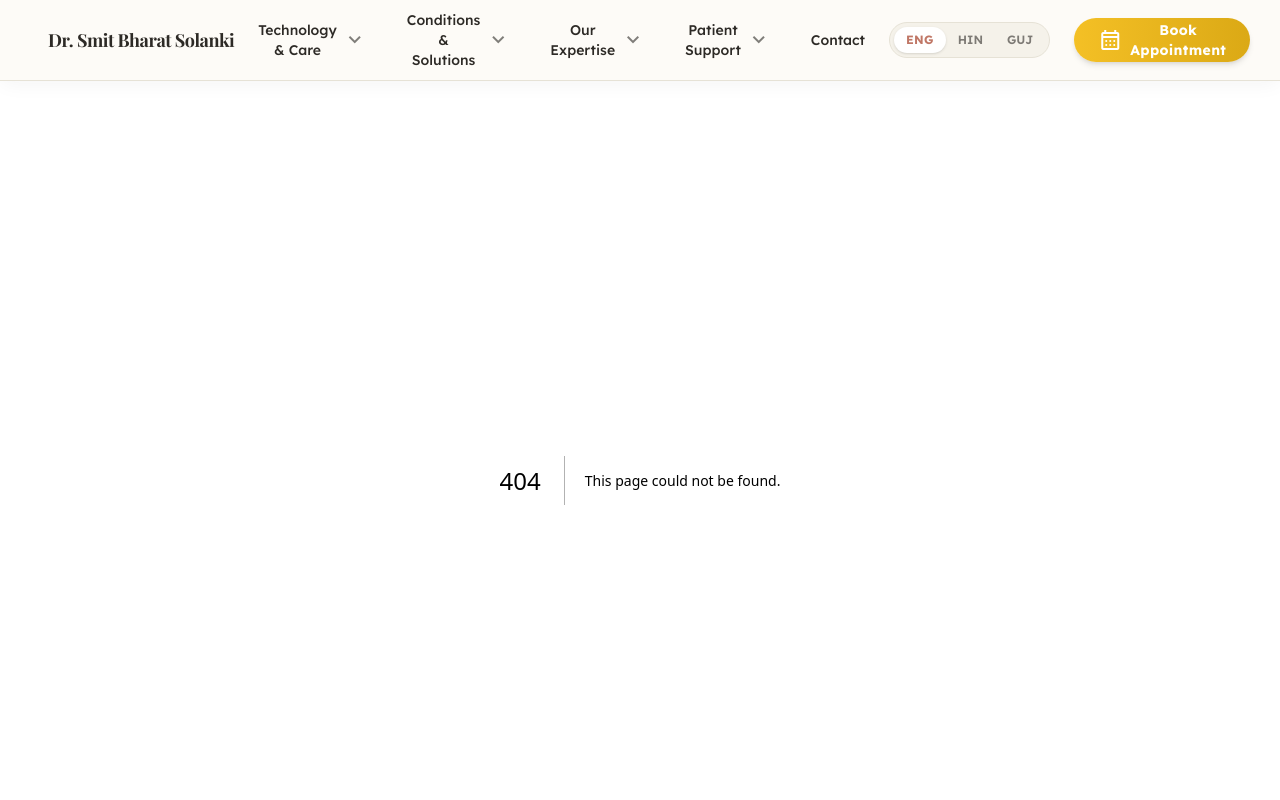
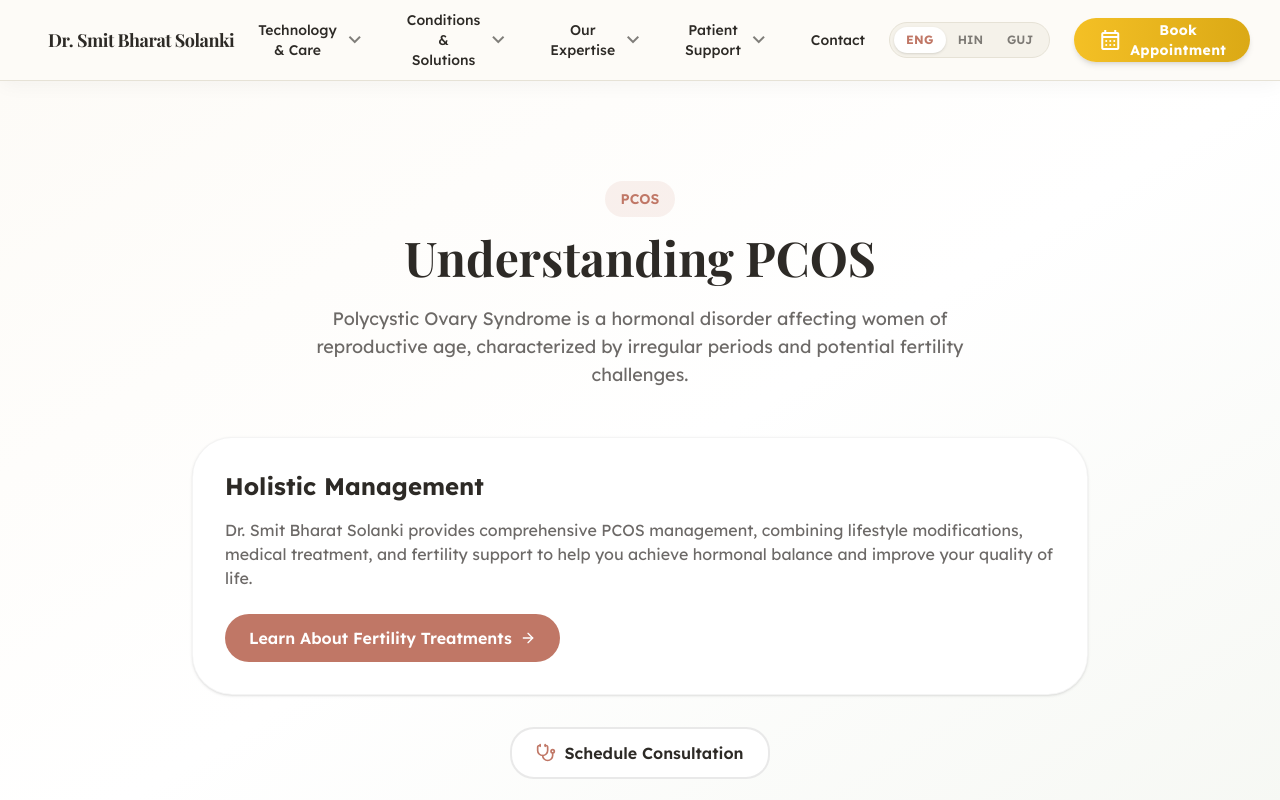
Before and after one commit to Prat05devs/DrSolanki, a Next.js app: page /conditions/pcos in a window 1280 px wide. Before the commit this address had no page. Shown: the top 800 px of the page. Built offline with nearby package versions, Linux system fonts and the light colour scheme.

Commit message:
Fix: Add condition-specific pages (fibroids, endometriosis, pcos)

```diff
--- /dev/null
+++ b/src/app/conditions/endometriosis/page.tsx
@@ -0,0 +1,53 @@
+import Footer from "@/components/global/Footer";
+import Link from "next/link";
+import { CheckCircle2, ArrowRight, Stethoscope } from "lucide-react";
+
+export default function EndometriosisPage() {
+  return (
+    <main className="flex flex-col w-full bg-[#FDFBF7]">
+      <section className="min-h-screen flex items-center bg-gradient-to-br from-[#FDFBF7] via-white to-[#E4EFE9]/30">
+        <div className="container mx-auto px-6 max-w-7xl w-full py-12">
+          <div className="max-w-4xl mx-auto">
+            <div className="text-center mb-12">
+              <span className="inline-block px-4 py-2 rounded-full bg-[#C07766]/10 text-[#C07766] text-sm font-semibold mb-4">
+                Endometriosis
+              </span>
+              <h1 className="text-4xl md:text-5xl font-serif font-bold text-[#2D2A26] mb-6">
+                Understanding Endometriosis
+              </h1>
+              <p className="text-lg text-[#2D2A26]/70 max-w-2xl mx-auto">
+                A condition where tissue similar to the uterine lining grows outside the uterus, causing pain and potential fertility issues.
+              </p>
+            </div>
+
+            <div className="bg-white rounded-2xl p-8 border border-[#2D2A26]/5 shadow-sm mb-8">
+              <h2 className="text-2xl font-bold text-[#2D2A26] mb-4">Advanced Treatment</h2>
+              <p className="text-[#2D2A26]/70 mb-6">
+                Dr. Smit Bharat Solanki uses advanced robotic excision techniques to completely remove
+                endometriosis while preserving healthy tissue and fertility.
+              </p>
+              <Link
+                href="/expertise/robotic-surgery"
+                className="inline-flex items-center gap-2 px-6 py-3 bg-[#C07766] hover:bg-[#C07766]/90 text-white font-semibold rounded-xl transition-colors"
+              >
+                Learn About Robotic Surgery
+                <ArrowRight className="w-4 h-4" />
+              </Link>
+            </div>
+
+            <div className="text-center">
+              <Link
+                href="/contact"
+                className="inline-flex items-center gap-2 px-6 py-3 bg-white hover:bg-gray-50 text-[#2D2A26] font-semibold rounded-xl border-2 border-[#2D2A26]/10 hover:border-[#C07766]/30 transition-all"
+              >
+                <Stethoscope className="w-5 h-5 text-[#C07766]" />
+                Schedule Consultation
+              </Link>
+            </div>
+          </div>
+        </div>
+      </section>
+      <Footer />
+    </main>
+  );
+}
--- /dev/null
+++ b/src/app/conditions/fibroids/page.tsx
@@ -0,0 +1,53 @@
+import Footer from "@/components/global/Footer";
+import Link from "next/link";
+import { CheckCircle2, ArrowRight, Stethoscope } from "lucide-react";
+
+export default function FibroidsPage() {
+  return (
+    <main className="flex flex-col w-full bg-[#FDFBF7]">
+      <section className="min-h-screen flex items-center bg-gradient-to-br from-[#FDFBF7] via-white to-[#E4EFE9]/30">
+        <div className="container mx-auto px-6 max-w-7xl w-full py-12">
+          <div className="max-w-4xl mx-auto">
+            <div className="text-center mb-12">
+              <span className="inline-block px-4 py-2 rounded-full bg-[#C07766]/10 text-[#C07766] text-sm font-semibold mb-4">
+                Uterine Fibroids
+              </span>
+              <h1 className="text-4xl md:text-5xl font-serif font-bold text-[#2D2A26] mb-6">
+                Understanding Uterine Fibroids
+              </h1>
+              <p className="text-lg text-[#2D2A26]/70 max-w-2xl mx-auto">
+                Non-cancerous growths in the uterus that can cause heavy bleeding, pelvic pain, and impact fertility.
+              </p>
+            </div>
+
+            <div className="bg-white rounded-2xl p-8 border border-[#2D2A26]/5 shadow-sm mb-8">
+              <h2 className="text-2xl font-bold text-[#2D2A26] mb-4">Treatment Options</h2>
+              <p className="text-[#2D2A26]/70 mb-6">
+                Dr. Smit Bharat Solanki specializes in robotic myomectomy, a minimally invasive procedure
+                to remove fibroids while preserving your uterus and fertility.
+              </p>
+              <Link
+                href="/expertise/robotic-surgery"
+                className="inline-flex items-center gap-2 px-6 py-3 bg-[#C07766] hover:bg-[#C07766]/90 text-white font-semibold rounded-xl transition-colors"
+              >
+                Learn About Robotic Surgery
+                <ArrowRight className="w-4 h-4" />
+              </Link>
+            </div>
+
+            <div className="text-center">
+              <Link
+                href="/contact"
+                className="inline-flex items-center gap-2 px-6 py-3 bg-white hover:bg-gray-50 text-[#2D2A26] font-semibold rounded-xl border-2 border-[#2D2A26]/10 hover:border-[#C07766]/30 transition-all"
+              >
+                <Stethoscope className="w-5 h-5 text-[#C07766]" />
+                Schedule Consultation
+              </Link>
+            </div>
+          </div>
+        </div>
+      </section>
+      <Footer />
+    </main>
+  );
+}
--- /dev/null
+++ b/src/app/conditions/pcos/page.tsx
@@ -0,0 +1,54 @@
+import Footer from "@/components/global/Footer";
+import Link from "next/link";
+import { CheckCircle2, ArrowRight, Stethoscope } from "lucide-react";
+
+export default function PCOSPage() {
+  return (
+    <main className="flex flex-col w-full bg-[#FDFBF7]">
+      <section className="min-h-screen flex items-center bg-gradient-to-br from-[#FDFBF7] via-white to-[#E4EFE9]/30">
+        <div className="container mx-auto px-6 max-w-7xl w-full py-12">
+          <div className="max-w-4xl mx-auto">
+            <div className="text-center mb-12">
+              <span className="inline-block px-4 py-2 rounded-full bg-[#C07766]/10 text-[#C07766] text-sm font-semibold mb-4">
+                PCOS
+              </span>
+              <h1 className="text-4xl md:text-5xl font-serif font-bold text-[#2D2A26] mb-6">
+                Understanding PCOS
+              </h1>
+              <p className="text-lg text-[#2D2A26]/70 max-w-2xl mx-auto">
+                Polycystic Ovary Syndrome is a hormonal disorder affecting women of reproductive age,
+                characterized by irregular periods and potential fertility challenges.
+              </p>
+            </div>
+
+            <div className="bg-white rounded-2xl p-8 border border-[#2D2A26]/5 shadow-sm mb-8">
+              <h2 className="text-2xl font-bold text-[#2D2A26] mb-4">Holistic Management</h2>
+              <p className="text-[#2D2A26]/70 mb-6">
+                Dr. Smit Bharat Solanki provides comprehensive PCOS management, combining lifestyle modifications,
+                medical treatment, and fertility support to help you achieve hormonal balance and improve your quality of life.
+              </p>
+              <Link
+                href="/expertise/ivf-iui"
+                className="inline-flex items-center gap-2 px-6 py-3 bg-[#C07766] hover:bg-[#C07766]/90 text-white font-semibold rounded-xl transition-colors"
+              >
+                Learn About Fertility Treatments
+                <ArrowRight className="w-4 h-4" />
+              </Link>
+            </div>
+
+            <div className="text-center">
+              <Link
+                href="/contact"
+                className="inline-flex items-center gap-2 px-6 py-3 bg-white hover:bg-gray-50 text-[#2D2A26] font-semibold rounded-xl border-2 border-[#2D2A26]/10 hover:border-[#C07766]/30 transition-all"
+              >
+                <Stethoscope className="w-5 h-5 text-[#C07766]" />
+                Schedule Consultation
+              </Link>
+            </div>
+          </div>
+        </div>
+      </section>
+      <Footer />
+    </main>
+  );
+}
```
